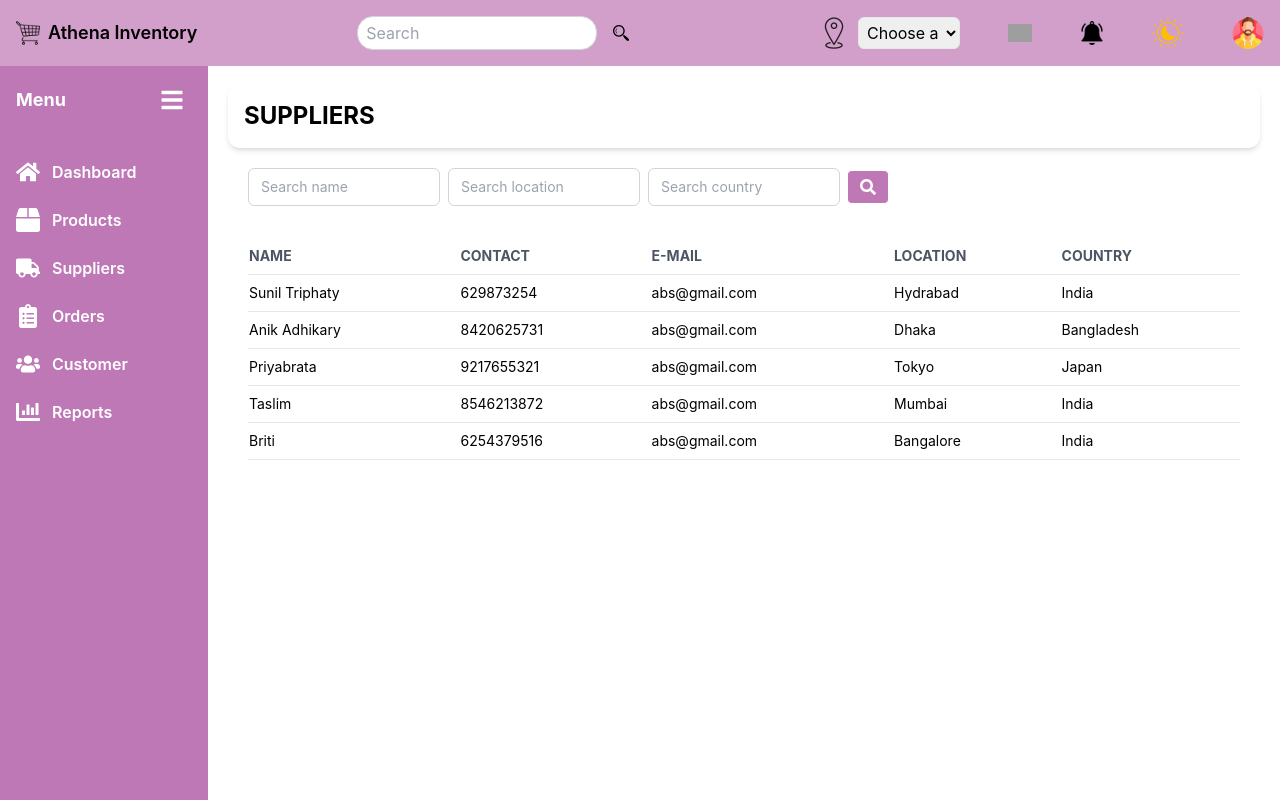
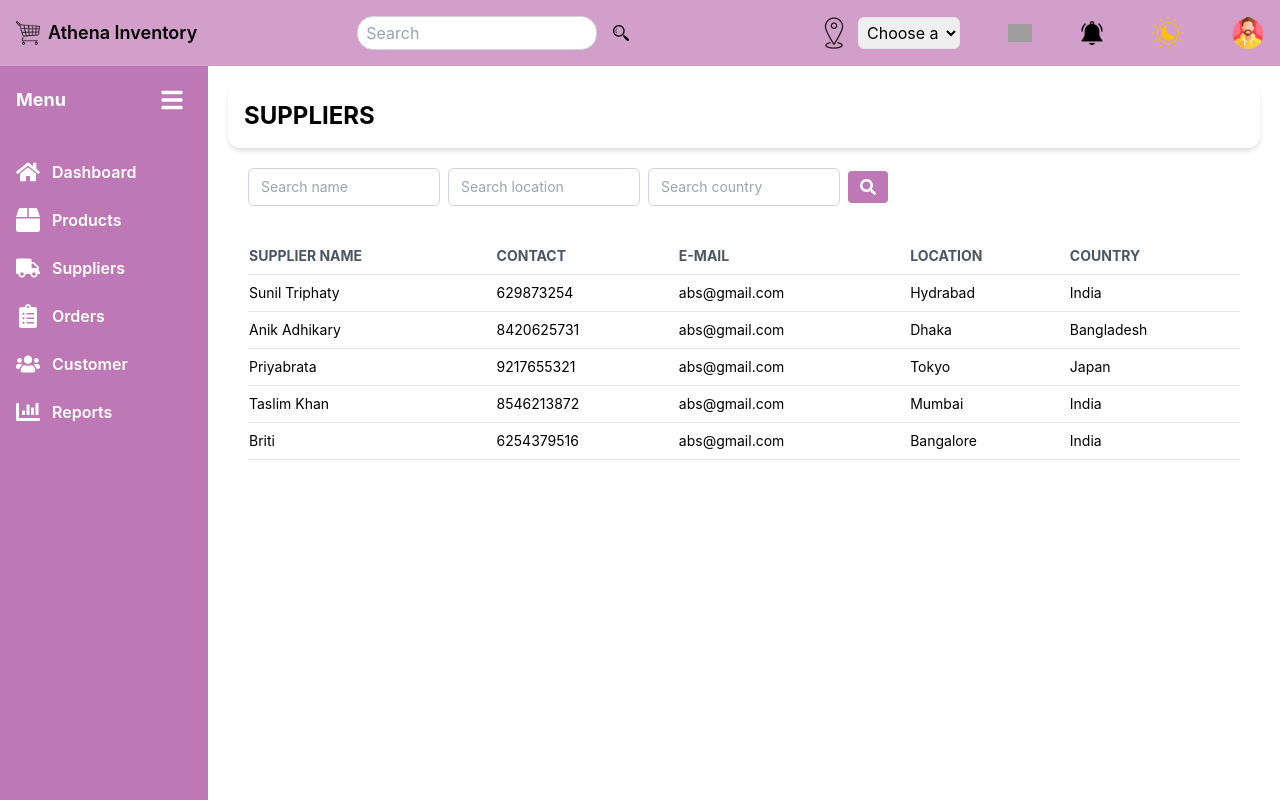
Before and after one commit to anik0103/inventory-management-system, a React (Create React App) app: page /suppliers in a window 1280 px wide. Built offline with nearby package versions, Linux system fonts and the light colour scheme; grey boxes are pictures that could not be loaded.

Commit message:
fix: Update supplier name for Taslim Khan and enhance table header for clarity

```diff
--- a/src/Components/Supplier/SplDetails.js
+++ b/src/Components/Supplier/SplDetails.js
@@ -2,7 +2,7 @@ export const SplDetails = [
     {name: "Sunil Triphaty",contact:"629873254",email:"abs@gmail.com",location:"Hydrabad",country:"India"},
     {name: "Anik Adhikary",contact:"8420625731",email:"abs@gmail.com",location:"Dhaka",country:"Bangladesh"},
     {name: "Priyabrata",contact:"9217655321",email:"abs@gmail.com",location:"Tokyo",country:"Japan"},
-    {name: "Taslim",contact:"8546213872",email:"abs@gmail.com",location:"Mumbai",country:"India"},
+    {name: "Taslim Khan",contact:"8546213872",email:"abs@gmail.com",location:"Mumbai",country:"India"},
     {name: "Briti",contact:"6254379516",email:"abs@gmail.com",location:"Bangalore",country:"India"},
 
 ];
--- a/src/Components/Supplier/SplTable.js
+++ b/src/Components/Supplier/SplTable.js
@@ -4,7 +4,7 @@ const SuppliersTable = ({ data }) => {
       <table className="w-full border-collapse text-left">
         <thead>
           <tr className="text-gray-600 text-sm border-b">
-            <th className="py-2">NAME</th>
+            <th className="py-2">SUPPLIER NAME</th>
             <th className="py-2">CONTACT</th>
             <th className="py-2">E-MAIL</th>
             <th className="py-2">LOCATION</th>
--- a/src/Components/Supplier/Suppliers.js
+++ b/src/Components/Supplier/Suppliers.js
@@ -10,7 +10,7 @@ const Suppliers = () => {
   const [searchTerm, setSearchTerm] = useState("");
   const [locationTerm, setLocationTerm] = useState("");
   const [countryTerm, setCountryTerm] = useState("");
-  const [showForm, setShowForm] = useState(false);
+
 
   const filteredSuppliers = suppliers.filter((supplier) =>
     supplier.name.toLowerCase().includes(searchTerm.toLowerCase()) &&
```
